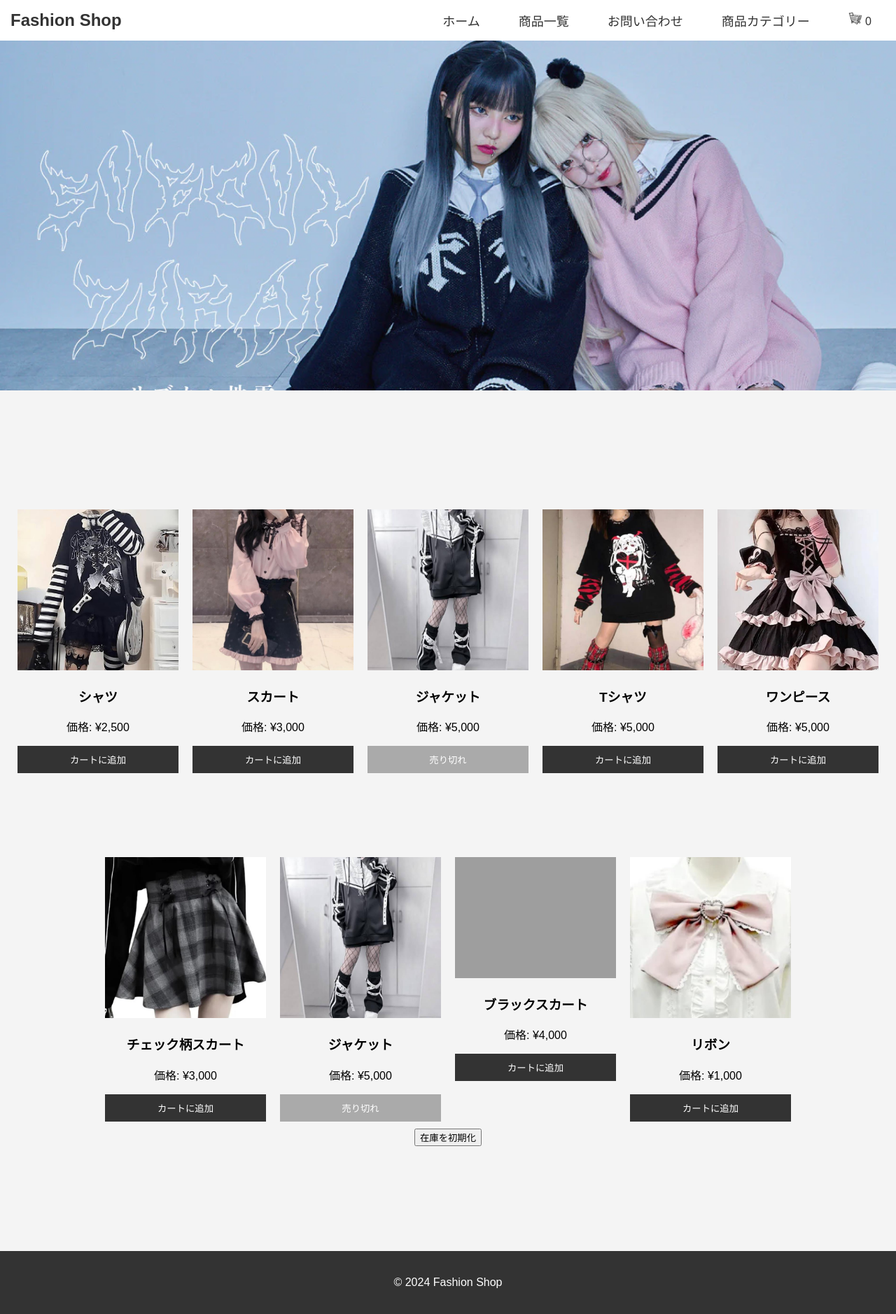
After one commit to yusuke1816/my-first-ec, a Flask app: page /main2 in a window 1280 px wide. The commit adds this page. Shown: the whole page at 70% size. Run offline with Flask 3, Linux system fonts and the light colour scheme; grey boxes are pictures that could not be loaded.

Commit message:
在庫数の保存とドロップダウン追加

```diff
--- a/app.py
+++ b/app.py
@@ -74,7 +74,11 @@ def contact():
 def faq():
     return render_template('faq.html')
 
+@app.route('/main2')
+def main2():
+    return render_template('main2.html')
 
 
-if __name__ == '__main__':
-    app.run(debug=True)
+
+if __name__ == "__main__":
+    app.run(port=5001)
--- a/static/css/header.css
+++ b/static/css/header.css
@@ -1,43 +1,94 @@
-
+/* ヘッダー */
 header {
     background-color: white;
     color: #333;
     padding: 15px;
     text-align: center;
-
+    display: flex;
+    justify-content: space-between; /* 左右にスペースを作って中央寄せ */
+    align-items: center;
 }
 
 header .logo h1 {
     margin: 0;
     font-size: 24px;
-
 }
 
-nav ul {
+/* ナビゲーションリスト */
+.nav-ul {
+    display: flex;
     list-style-type: none;
     padding: 0;
+    margin: 0;
+    gap: 20px; /* リストアイテムの間隔を調整 */
 }
 
-.nav-ul{
-    margin-left: 0%;
-}
-
-nav ul li {
-    display: inline;
-    margin-right: 20px;
-}
-
+/* ナビゲーションのリンク */
 nav ul li a {
     color: #333;
     text-decoration: none;
     font-size: 18px;
 }
 
-.cart-img{
+/* カートアイコン */
+.cart-img {
     width: 20px;
     height: 20px;
-        margin: 0;
-        font-size: 24px;
-        list-style-type: none;
-        padding: 0;
+    margin: 0;
+    font-size: 24px;
 }
+
+/* ドロップダウンメニュー */
+.dropdown {
+    position: relative;
+}
+
+.dropdown-content {
+    display: none; /* 初期状態では非表示 */
+    position: absolute; /* 親要素に対して絶対位置 */
+    top: 100%; /* 親要素の直下に表示 */
+    left: 0;
+    background-color: #fff;
+    min-width: 160px;
+    box-shadow: 0px 8px 16px rgba(0, 0, 0, 0.2);
+    z-index: 1;
+}
+
+.dropdown:hover .dropdown-content {
+    display: block; /* ホバー時に表示 */
+}
+
+/* ドロップダウンアイテム */
+.dropdown-content a {
+    padding: 12px 16px;
+    text-decoration: none;
+    display: block;
+    color: black;
+}
+
+.dropdown-content a:hover {
+    background-color: #ddd;
+}
+
+/* ドロップダウンボタン */
+.dropbtn {
+    color: #333;
+    text-decoration: none;
+    font-size: 18px;
+    padding: 10px 15px;
+    cursor: pointer;
+}
+
+/* レスポンシブデザイン対応 */
+@media (max-width: 768px) {
+    header {
+        flex-direction: column;
+        text-align: left;
+    }
+
+    .nav-ul {
+        flex-direction: column;
+        gap: 10px;
+        text-align: left;
+    }
+}
--- a/static/css/main.css
+++ b/static/css/main.css
@@ -158,6 +158,43 @@ main {
 }
 
 
+
+/* ドロップダウンのボタン */
+.dropbtn {
+
+    color: white; /* ボタンの文字色 */
+    padding: 14px 16px;
+    font-size: 16px;
+    border: none;
+    cursor: pointer;
+}
+
+/* ドロップダウンコンテンツ（非表示にする） */
+.dropdown-content {
+    display: none; /* 初期状態で非表示 */
+    position: absolute;
+    background-color: #f9f9f9;
+    min-width: 160px;
+    z-index: 1;
+}
+
+.dropdown-content a {
+    color: black;
+    padding: 12px 16px;
+    text-decoration: none;
+    display: block;
+}
+
+/* ドロップダウンリンクにホバーした時 */
+.dropdown-content a:hover {
+    background-color: #ddd;
+}
+
+/* ドロップダウンを表示するためのスタイル */
+.dropdown:hover .dropdown-content {
+    display: block; /* ホバーしたときに表示 */
+}
+
 @media screen and (max-width: 1500px) {
 	/* 959px以下に適用されるCSS（タブレット用） */
 
--- a/static/js/main.js
+++ b/static/js/main.js
@@ -1,6 +1,6 @@
 /*在庫状態をinstockでここに保存
 productsとしてid,nameなどのデータを保持*/
-const products = [
+const initialProducts = [
     { id: 1, name: "シャツ", price: 2500, inStock: true, stock: 3 },
     { id: 2, name: "ジーンズ", price: 3000, inStock: true, stock: 2 },
     { id: 3, name: "ジャケット", price: 5000, inStock: false, stock: 0 },
@@ -13,7 +13,7 @@ const products = [
     { id: 10, name: "ジーンズ", price: 3000, inStock: false, stock: 0 },
 ];
 
-
+const products = JSON.parse(localStorage.getItem('products')) || initialProducts;
 //cart.htmlのid-cartをcartとして定義して使いまわす//
 let cart = JSON.parse(localStorage.getItem('cart')) || [];
 
@@ -75,6 +75,7 @@ function addToCart(product) {
 
 
         // localStorageにカートを保存
+        localStorage.setItem('products', JSON.stringify(products));
         localStorage.setItem('cart', JSON.stringify(cart));
 
         // カートアイコンの更新
@@ -222,3 +223,20 @@ clearCartBtn.addEventListener('click', () => {
         clearCart(); // カートを空にする関数を実行
     }
 });
+
+
+// 在庫を初期化する関数
+function resetStock() {
+    products.length = 0;
+    initialProducts.forEach(product => products.push({ ...product }));
+    localStorage.setItem('products', JSON.stringify(products));
+    location.reload();
+}
+
+// 在庫初期化ボタンのイベントリスナー
+const resetb=document.getElementById('reset-stock-btn')
+resetb.addEventListener('click', () => {
+    if (confirm('本当に在庫を初期化しますか？')) {
+        resetStock();
+    }
+});
--- a/templates/contact.html
+++ b/templates/contact.html
@@ -16,7 +16,7 @@
         }
 
         .completed-container h1 {
-            color: #4CAF50;
+            color: #0b0c0b;
             font-size: 2em;
         }
 
@@ -27,7 +27,7 @@
 
         .completed-container a {
             display: inline-block;
-            background-color: #4CAF50;
+            background-color: #951093;
             color: white;
             padding: 10px 20px;
             margin-top: 20px;
@@ -38,7 +38,7 @@
         }
 
         .completed-container a:hover {
-            background-color: #45a049;
+            background-color: #951093;
         }
     </style>
 </head>
--- a/templates/faq.html
+++ b/templates/faq.html
@@ -17,7 +17,7 @@
 
         .faq-container h1 {
             text-align: center;
-            color: #4CAF50;
+            color: #0b0c0b;
             font-size: 2.5em;
         }
 
@@ -37,7 +37,7 @@
 
         .back-button {
             display: inline-block;
-            background-color: #4CAF50;
+            background-color:#951093;
             color: white;
             padding: 10px 20px;
             text-decoration: none;
@@ -48,7 +48,7 @@
         }
 
         .back-button:hover {
-            background-color: #45a049;
+            background-color:#951093;
         }
     </style>
 </head>
--- /dev/null
+++ b/templates/main2.html
@@ -0,0 +1,149 @@
+<!DOCTYPE html>
+<html lang="ja">
+<head>
+    <meta charset="UTF-8">
+    <meta name="viewport" content="width=device-width, initial-scale=1.0">
+    <title>ファッション通販サイト</title>
+    <!-- CSS のパス修正 -->
+    <link rel="stylesheet" href="{{ url_for('static', filename='css/main.css') }}">
+    <link rel="stylesheet" href="{{ url_for('static', filename='css/header.css') }}">
+    <link rel="stylesheet" href="{{ url_for('static', filename='css/footer.css') }}">
+</head>
+<body>
+
+    <!-- ヘッダー -->
+    <header>
+        <div class="logo">
+            <h1>Fashion Shop</h1>
+        </div>
+        <nav>
+            <ul class="nav-ul">
+                <li><a href="#">ホーム</a></li>
+
+                <!-- 商品一覧をドロップダウン化 -->
+                <li class="dropdown">
+                    <a href="#" class="dropbtn">商品一覧</a>
+                    <div class="dropdown-content">
+                        <a href="#">トップス</a>
+                        <a href="#">パンツ</a>
+                        <a href="#">小物・アクセサリー</a>
+                        <a href="#">アウター</a>
+                    </div>
+                </li>
+
+                <li><a href="{{ url_for('qa') }}">お問い合わせ</a></li>
+
+                <!-- 商品カテゴリー -->
+                <li class="dropdown">
+                    <a href="#" class="dropbtn">商品カテゴリー</a>
+                    <div class="dropdown-content">
+                        <a href="#">トップス</a>
+                        <a href="#">パンツ</a>
+                        <a href="#">小物・アクセサリー</a>
+                        <a href="#">アウター</a>
+                    </div>
+                </li>
+
+                <!-- カートアイコン -->
+                <li><a href="{{ url_for('process') }}"><img class="cart-img" src="{{ url_for('static', filename='img/icons8.png') }}" alt="カート"></a>
+                    <span id="cart-count">0</span>
+                </li>
+            </ul>
+        </nav>
+    </header>
+
+
+
+
+    <!-- メインコンテンツ -->
+    <main>
+        <img class="bigimg" src="{{ url_for('static', filename='img/bigimg.webp') }}" alt="">
+
+        <section class="product-list">
+            <!-- 商品1 -->
+            <div class="product" data-id="1">
+                <img src="{{ url_for('static', filename='img/black.jpg') }}" alt="商品1">
+                <h3>シャツ</h3>
+                <p>価格: ¥2,500</p>
+                <button id="add-1" class="add-to-cart" data-status="in-stock">カートに追加</button>
+            </div>
+
+            <!-- 商品2 -->
+            <div class="product" data-id="2">
+                <img src="{{ url_for('static', filename='img/pink.jpg') }}" alt="商品2">
+                <h3>スカート</h3>
+                <p>価格: ¥3,000</p>
+                <button id="add-2" class="add-to-cart" data-status="sold-out">カートに追加</button>
+            </div>
+
+            <!-- 商品3 -->
+            <div class="product" data-id="3">
+                <img src="{{ url_for('static', filename='img/white.jpg') }}" alt="商品3">
+                <h3>ジャケット</h3>
+                <p>価格: ¥5,000</p>
+                <button id="add-3" class="add-to-cart" data-status="in-stock">カートに追加</button>
+            </div>
+
+            <div class="product" data-id="4">
+                <img src="{{ url_for('static', filename='img/red.jpg') }}" alt="商品4">
+                <h3>Tシャツ</h3>
+                <p>価格: ¥5,000</p>
+                <button id="add-4" class="add-to-cart" data-status="in-stock">カートに追加</button>
+            </div>
+
+            <div class="product" data-id="5">
+                <img src="{{ url_for('static', filename='img/blackpink.jpg') }}" alt="商品5">
+                <h3>ワンピース</h3>
+                <p>価格: ¥5,000</p>
+                <button id="add-5" class="add-to-cart" data-status="in-stock">カートに追加</button>
+            </div>
+        </section>
+
+        <section class="product-list">
+            <!-- 商品6 -->
+            <div class="product" data-id="6">
+                <img src="{{ url_for('static', filename='img/check.jpg') }}" alt="商品6">
+                <h3>チェック柄スカート</h3>
+                <p>価格: ¥3,000</p>
+                <button id="add-7" class="add-to-cart" data-status="sold-out">カートに追加</button>
+            </div>
+
+            <!-- 商品7 -->
+            <div class="product" data-id="7">
+                <img src="{{ url_for('static', filename='img/white.jpg') }}" alt="商品7">
+                <h3>ジャケット</h3>
+                <p>価格: ¥5,000</p>
+                <button id="add-8" class="add-to-cart" data-status="in-stock">カートに追加</button>
+            </div>
+
+            <!-- 商品8 -->
+            <div class="product" data-id="8">
+                <img src="{{ url_for('static', filename='img/blackskirt.jpg') }}" alt="商品8">
+                <h3>ブラックスカート</h3>
+                <p>価格: ¥4,000</p>
+                <button id="add-9" class="add-to-cart" data-status="in-stock">カートに追加</button>
+            </div>
+
+            <!-- 商品9 -->
+            <div class="product" data-id="9">
+                <img src="{{ url_for('static', filename='img/ribbon.jpg') }}" alt="商品9">
+                <h3>リボン</h3>
+                <p>価格: ¥1,000</p>
+                <button id="add-10" class="add-to-cart" data-status="in-stock">カートに追加</button>
+
+
+            </div>
+        </section>
+
+        <button id="reset-stock-btn">在庫を初期化</button>
+    </main>
+
+    <!-- フッター -->
+    <footer class="footer-footer">
+        <p class="footer-p">&copy; 2024 Fashion Shop</p>
+    </footer>
+
+    <!-- JS -->
+    <script src="{{ url_for('static', filename='js/main.js') }}"></script>
+</body>
+</html>
```
Also changed, not shown: templates/main.html (+34 -2 lines).
